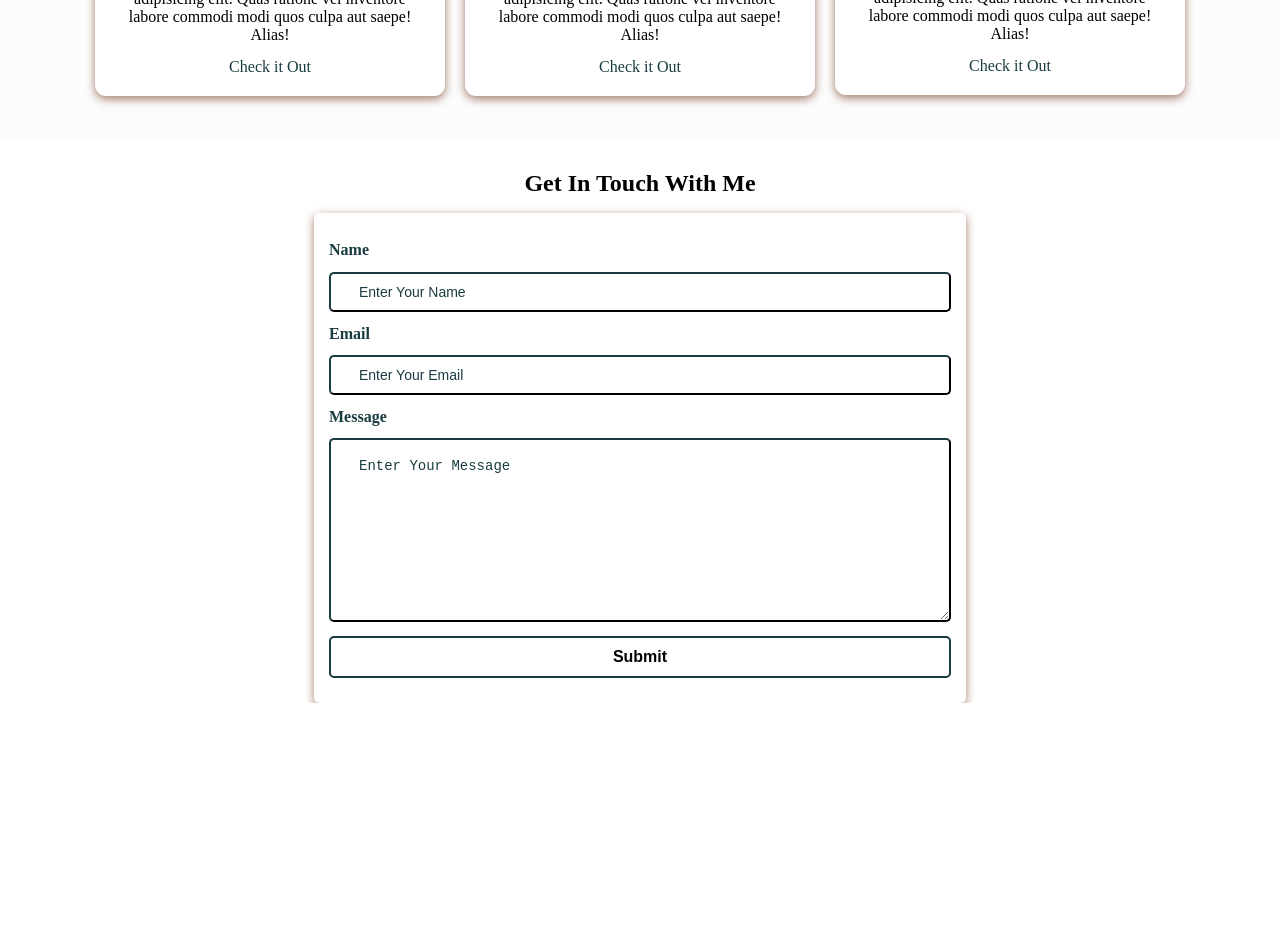
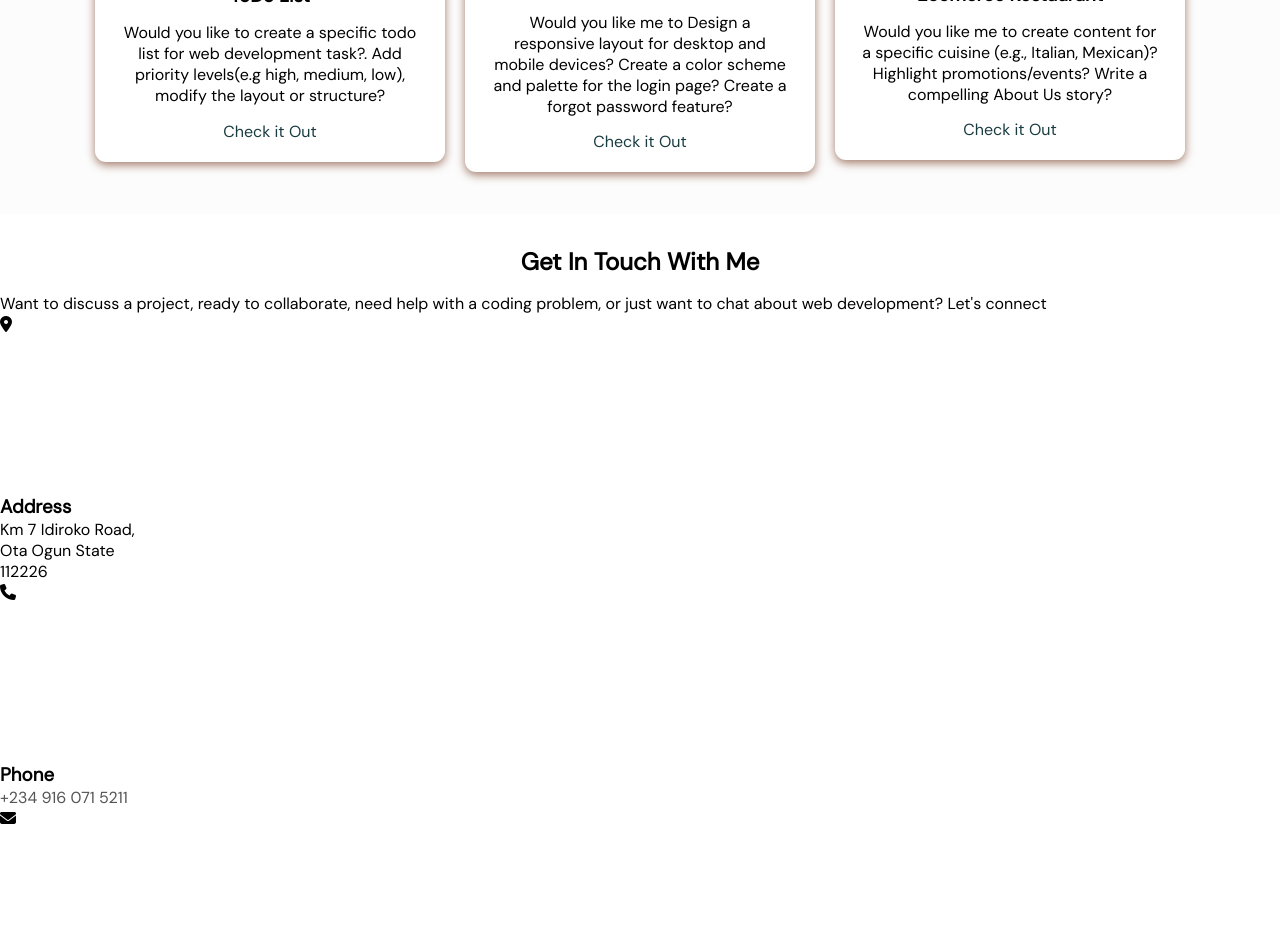
Before and after one commit to Shola-tech/sola-tech-Portfolio, a plain HTML site: page index.html in a window 1280 px wide. Shown: the part 1715-2655 px from the top of the page. Before the commit the page ends 2418 px from the top, so only its background shows below. Drawn offline with nearby package versions, Linux system fonts and the light colour scheme; a script that the page names is missing.

Commit message:
Update index.html

```diff
--- a/index.html
+++ b/index.html
@@ -22,11 +22,10 @@
     />
 
     <!-- Animate CSS CDN -->
-    <link
-      rel="stylesheet"
-      href="https://cdnjs.cloudflare.com/ajax/libs/animate.css/4.1.1/animate.min.css"
-    />
-    <title>Shola-Tech | Web Developer</title>
+
+<link href='https://fonts.googleapis.com/css?family=DM Sans' rel='stylesheet'>
+    <link rel="stylesheet" href="https://cdnjs.cloudflare.com/ajax/libs/font-awesome/6.6.0/css/all.min.css">
+     <title>Shola-Tech | Web Developer</title>
   </head>
 
   <body>
@@ -132,49 +131,46 @@
         <h2 class="projects-title">Some of my Recent Projects</h2>
         <div class="projects-container">
           <div class="project-container project-card">
-            <img
+           <a href="todo.html" target="_blank"> <img
               src="Screenshot (91).png"
               alt="ToDo List"
               loading="lazy"
               class="project-pic"
-            />
+            /></a>
             <h3 class="project-title">ToDo List</h3>
             <p class="project-details">
-              Lorem, ipsum dolor sit amet consectetur adipisicing elit. Quas
-              ratione vel inventore labore commodi modi quos culpa aut saepe!
-              Alias!
+             Would you like to create a specific todo list for web development task?. Add priority levels(e.g high, medium, low),
+             modify the layout or structure?
             </p>
             <a href="todo.html" target="_blank" class="project-link">Check it Out</a>
           </div>
           <div class="project-container project-card">
-            <img
+            <a href="https://shola-tech.github.io/loginpage/" target="_blank"><img
               src="Screenshot (92).png"
               alt="Glassmorphic login"
               loading="lazy"
               class="project-pic"
-            />
+            /></a>
             <h3 class="project-title">Glassmorphic login</h3>
             <p class="project-details">
-              Lorem, ipsum dolor sit amet consectetur adipisicing elit. Quas
-              ratione vel inventore labore commodi modi quos culpa aut saepe!
-              Alias!
+              Would you like me to Design a responsive layout for desktop and mobile devices?
+              Create a color scheme and palette for the login page? Create a forgot password feature?
             </p>
-            <a href="https://shola-tech.github.io/loginpage/" target="_blank" class="project-link">Check it Out</a>
+            <a href="#" target="_blank" class="project-link">Check it Out</a>
           </div>
           <div class="project-container project-card">
-            <img
+           <a href="https://shola-tech.github.io/ecommerce-restaurant/" target="_blank"><img
               src="Screenshot (98).png"
               alt="greeny-earth"
               loading="lazy"
               class="project-pic"
-            />
+            /></a>
             <h3 class="project-title">Ecomerce Restaurant</h3>
             <p class="project-details">
-              Lorem, ipsum dolor sit amet consectetur adipisicing elit. Quas
-              ratione vel inventore labore commodi modi quos culpa aut saepe!
-              Alias!
+              Would you like me to create content for a specific cuisine (e.g., Italian, Mexican)?
+               Highlight promotions/events? Write a compelling About Us story?
             </p>
-            <a href="https://shola-tech.github.io/ecommerce-restaurant/" target="_blank" class="project-link">Check it Out</a>
+            <a href="#" target="_blank" class="project-link">Check it Out</a>
           </div>
         </div>
       </section>
@@ -182,52 +178,57 @@
     <!-- Contact section -->
 
     <section class="contact" id="contact">
+      <div class="content">
         <h2>Get In Touch With Me</h2>
-        <div class="contact-form-container">
-          <div class="contact-form">
-            <form action="https://formspree.io/f/xyylngw" method="POST">
-              <div class="form-control">
-                <label for="name">Name</label>
-                <input
-                  type="text"
-                  id="name"
-                  name="sender-name"
-                  placeholder="Enter Your Name"
-                  class="input-field"
-                  required
-                />
+        <p>Want to discuss a project, ready to collaborate, need help with a coding problem,
+           or just want to chat about web development? Let's connect </p>
+            </div>
+            <div class="container">
+              <div class="contactinfo">
+                <div class="box">
+                  <div class="icon"><i class="fa-solid fa-location-dot"></i></div>
+                  <div class="text">
+                    <h3>Address</h3>
+                    <p>Km 7 Idiroko Road,<br> Ota Ogun State <br> 112226 </p>
+                  </div>
+                </div>
+                <div class="box">
+                  <div class="icon" ><i class="fa-solid fa-phone"></i></div>
+                  <div class="text">
+                    <h3>Phone</h3>
+                    <p> <a href="tel:+234 916 071 5211" style="color: #555; text-decoration: none;">+234 916 071 5211 </a></p>
+                  </div>
+                </div>
+                <div class="box">
+                  <div class="icon" ><i class="fa-solid fa-envelope"></i></div>
+                  <div class="text">
+                    <h3>Email</h3>
+                    <p><a href="mailto:olorunmowajumarysc@gmail.com" style="color: #555; text-decoration: none;">olorunmowajumarysc@gmail.com</a></p>
+                  </div>
+                </div>
               </div>
-              <div class="form-control">
-                <label for="email">Email</label>
-                <input
-                  type="email"
-                  id="email"
-                  name="sender-email"
-                  placeholder="Enter Your Email"
-                  class="input-field"
-                  required
-                />
+              <div class="contactform">
+                <form >
+                  <h2>Send Me Message</h2>
+                  <div class="inputBox">
+                    <input type="text" name="" required>
+                    <span>Full name</span>
+                  </div>
+                  <div class="inputBox">
+                    <input type="email" name="" required>
+                    <span>Email</span>
+                  </div>
+                  <div class="inputBox">
+                    <textarea required></textarea>
+                    <span>Type your Message...</span>
+                  </div>
+                  <div class="inputBox">
+                    <input type="submit" name="" value="send"  required>
+
+                  </div>
+                </form>
               </div>
-              <div class="form-control">
-                <label for="message">Message</label>
-                <textarea
-                  id="message"
-                  cols="60"
-                  rows="10"
-                  placeholder="Enter Your Message"
-                  name="message"
-                  class="input-field"
-                  required
-                ></textarea>
-              </div>
-              <input
-                type="submit"
-                value="Submit"
-                id="submit-btn"
-                class="submit-btn" mailto:olorunmowajumarysc@gmail.com/>
-            </form>
-          </div>
-        </div>
+            </div>
       </section>
     <!-- Social accounts - Fixed to the right -->
     <div class="socials">
@@ -238,7 +239,7 @@
             loading="lazy"
             class="socicon"
         /></a>
-        <a href="#" target="_blank"
+        <a href="https://www.instagram.com/olorunmowajumarysc?igsh=YzljYTk1ODg3Zg==" target="_blank"
           ><img
             src="instargram.png"
             alt="Instagram"
@@ -252,7 +253,7 @@
             loading="lazy"
             class="socicon"
         /></a>
-        <a href="#" target="_blank"
+        <a href="https://www.instagram.com/olorunmowajumarysc?igsh=YzljYTk1ODg3Zg==" target="_blank"
           ><img src="github.png" alt="Github" class="socicon"
         /></a>
     <!-- Scroll to top -->
```
